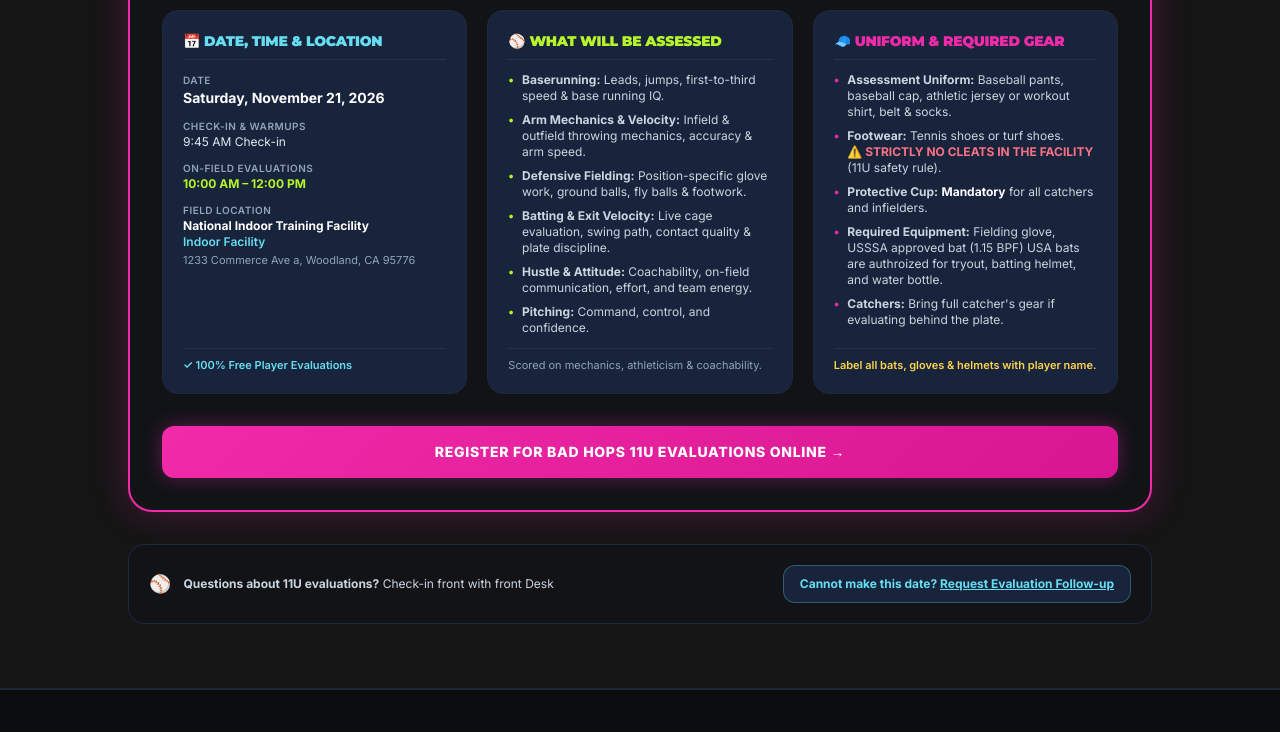
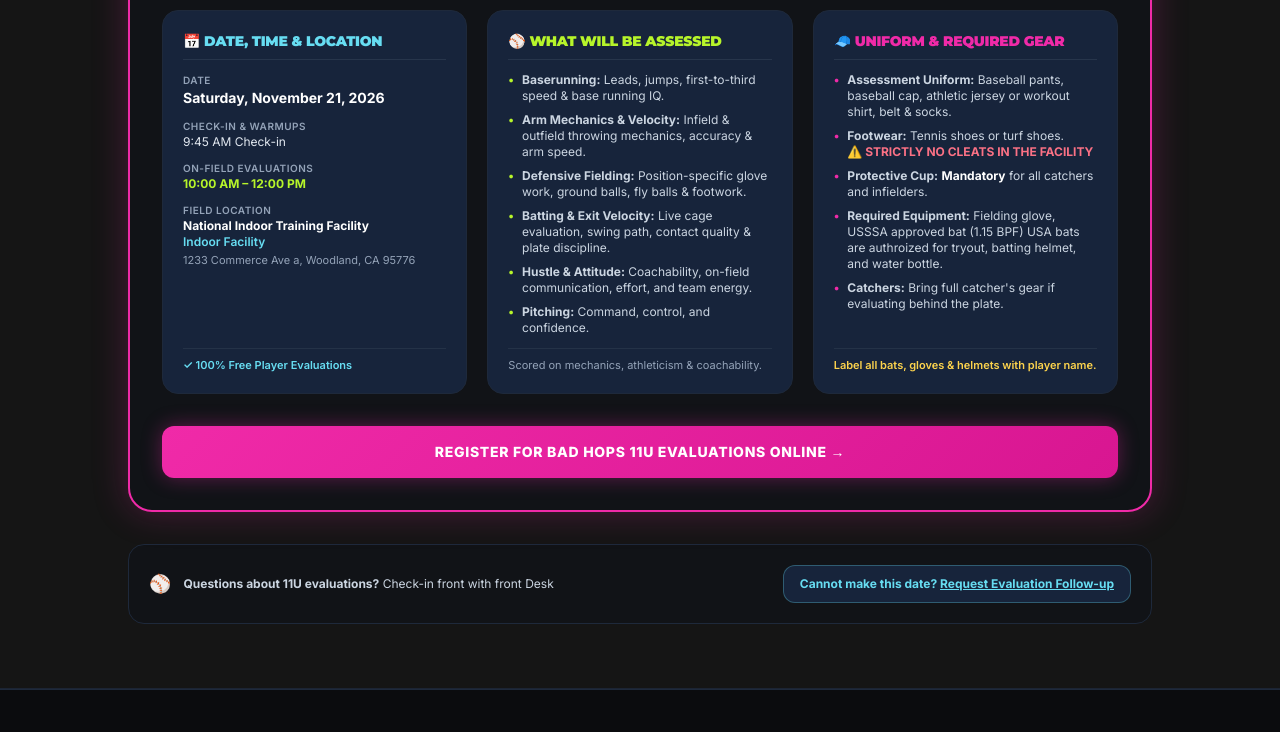
Before and after one commit to mcollinswork6-tech/natomas_sports, a plain HTML site: page tryouts.html in a window 1280 px wide. Shown: the part 800-1532 px from the top of the page. Drawn offline with Linux system fonts and the light colour scheme.

Commit message:
fixed typo

```diff
--- a/tryouts.html
+++ b/tryouts.html
@@ -266,8 +266,7 @@
                 <li class="flex items-start space-x-2">
                   <span class="text-[#F02AA8] font-bold">•</span>
                   <span><strong>Footwear:</strong> Tennis shoes or turf shoes.<br><span
-                      class="text-rose-400 font-bold">⚠️ STRICTLY NO CLEATS IN THE FACILITY </span> (11U safety
-                    rule).</span>
+                      class="text-rose-400 font-bold">⚠️ STRICTLY NO CLEATS IN THE FACILITY </span> </span>
                 </li>
                 <li class="flex items-start space-x-2">
                   <span class="text-[#F02AA8] font-bold">•</span>
```
